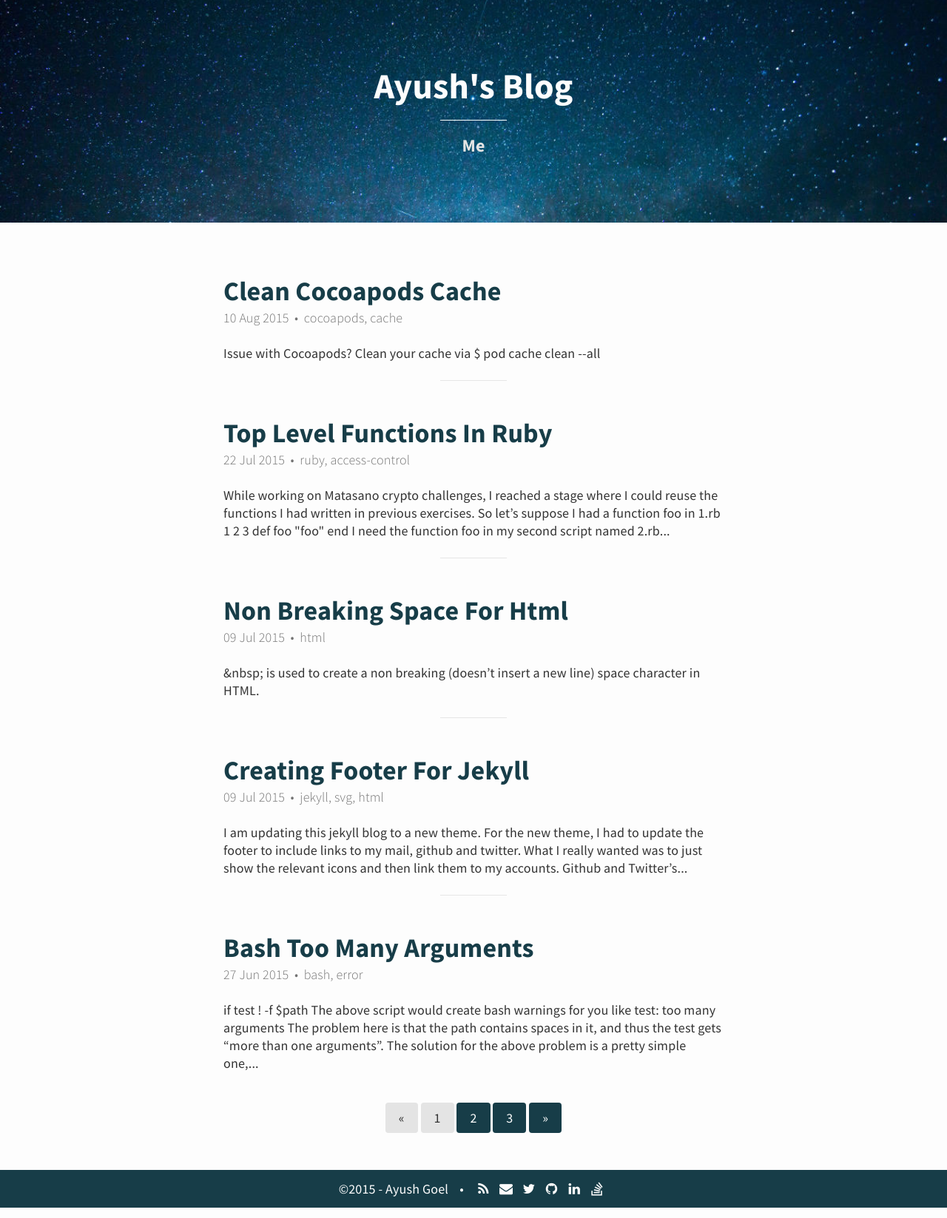
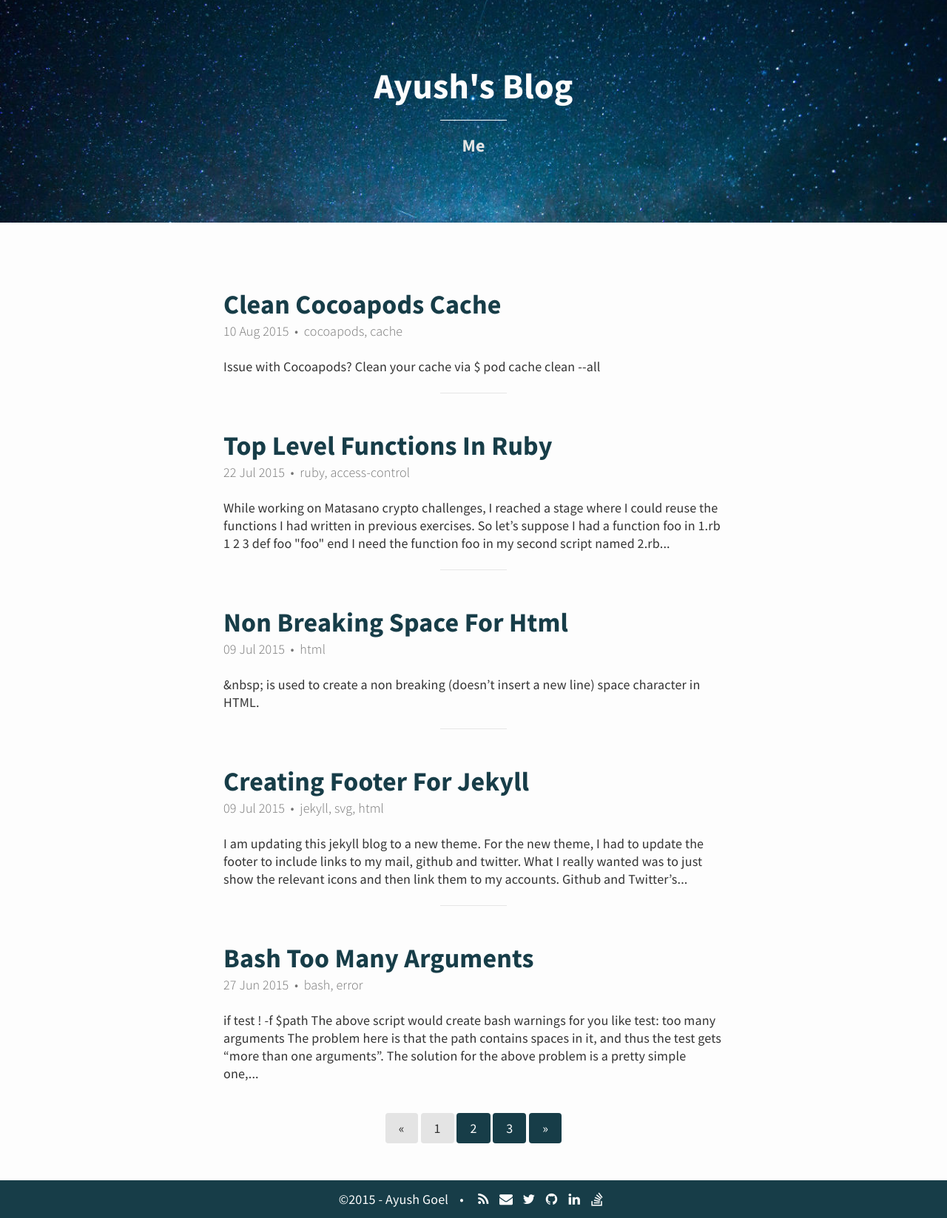
Before and after one commit to ayushgoel/ayushgoel.github.io, a Jekyll site: the page built from index.html, in a window 1280 px wide. Shown: the whole page at 74% size. Built offline with Jekyll 4.4.1, drawn with Linux system fonts in a browser that asks for light colours; nearby versions of some CDN libraries; the list of posts is cut into pages by our own code.

Commit message:
Update margins for text around code blocks

```diff
--- a/_sass/syntax.scss
+++ b/_sass/syntax.scss
@@ -15,7 +15,7 @@
 .highlight {
   word-wrap: break-word;
   padding: 2px 6px;
-  margin: 8px 0px;
+  margin: 2px 0px;
   border: 1px solid darken($background-color, 10%);
   border-radius: 5px;
   background-color: darken($background-color, 5%);
--- a/_sass/typography.scss
+++ b/_sass/typography.scss
@@ -13,7 +13,7 @@
 p, ul, ol {
   font-size: 1em; /* 16px */
   line-height: 1.5em; /* 24px/16px */
-  margin-bottom: 1.5em; /* 24px/16px */
+  margin: 1.25em 0; /* 24px/16px */
 }
 
 h1 {
@@ -59,7 +59,7 @@
 p, ul, ol {
   font-size: 1em; /* 18px */
   line-height: 1.3334em; /* 24px/18px */
-  margin-bottom: 1.3334em; /* 24px/18px */
+  margin: 1em 0; /* 24px/18px */
 }
 
 h1 {
```
